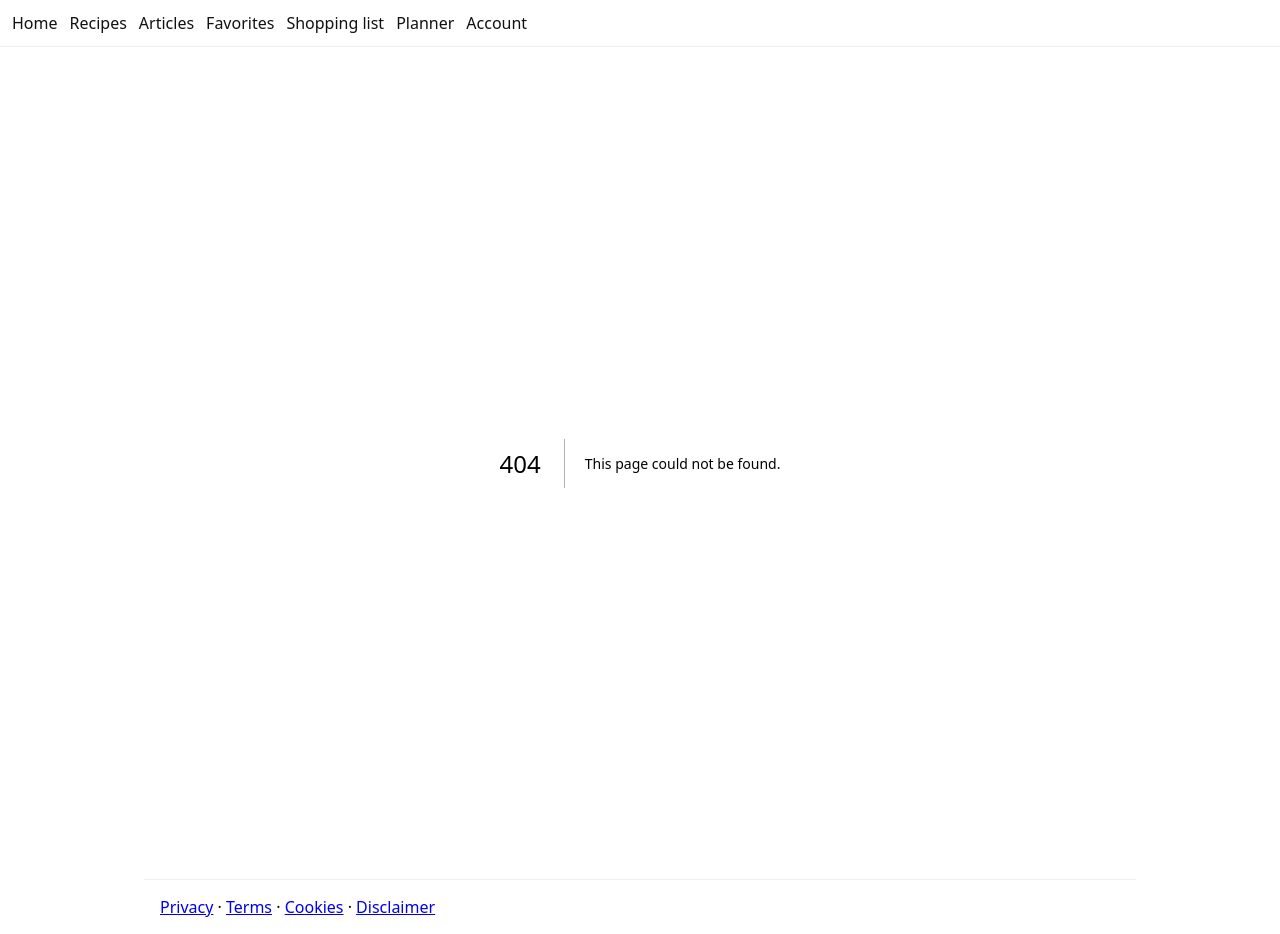
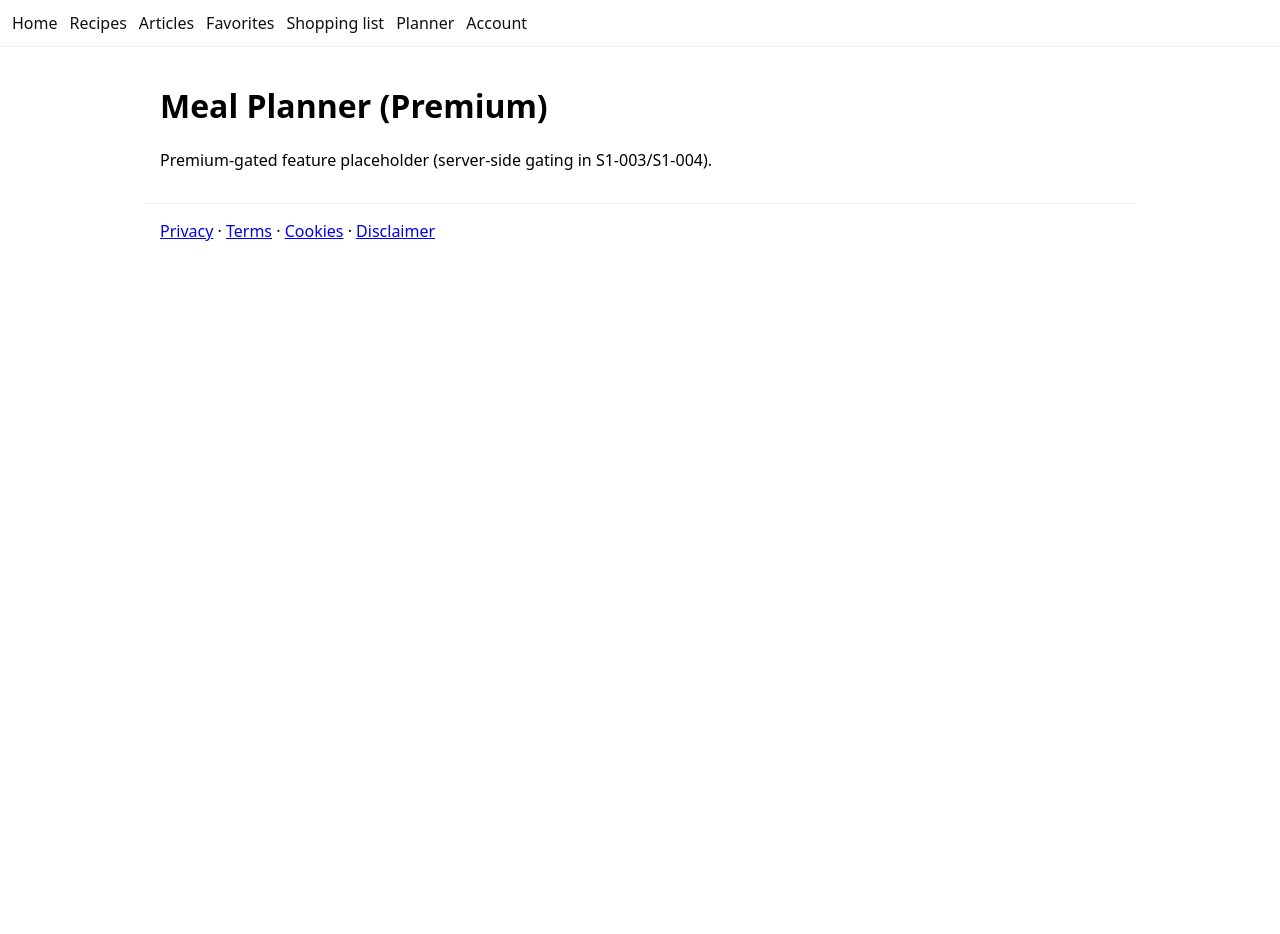
Before and after one commit to YPADSs/agent-platform, a Next.js app: page /planner in a window 1280 px wide. Before the commit this address had no page. After the commit the page ends 800 px from the top, so only its background shows below. Built offline with nearby package versions, Linux system fonts and the light colour scheme.

Commit message:
S1-002: add planner route placeholder

```diff
--- /dev/null
+++ b/app/planner/page.tsx
@@ -0,0 +1,8 @@
+export default function PlannerPage() {
+  return (
+    <>
+      <h1>Meal Planner (Premium)</h1>
+      <p>Premium-gated feature placeholder (server-side gating in S1-003/S1-004).</p>
+    </>
+  );
+}
```
